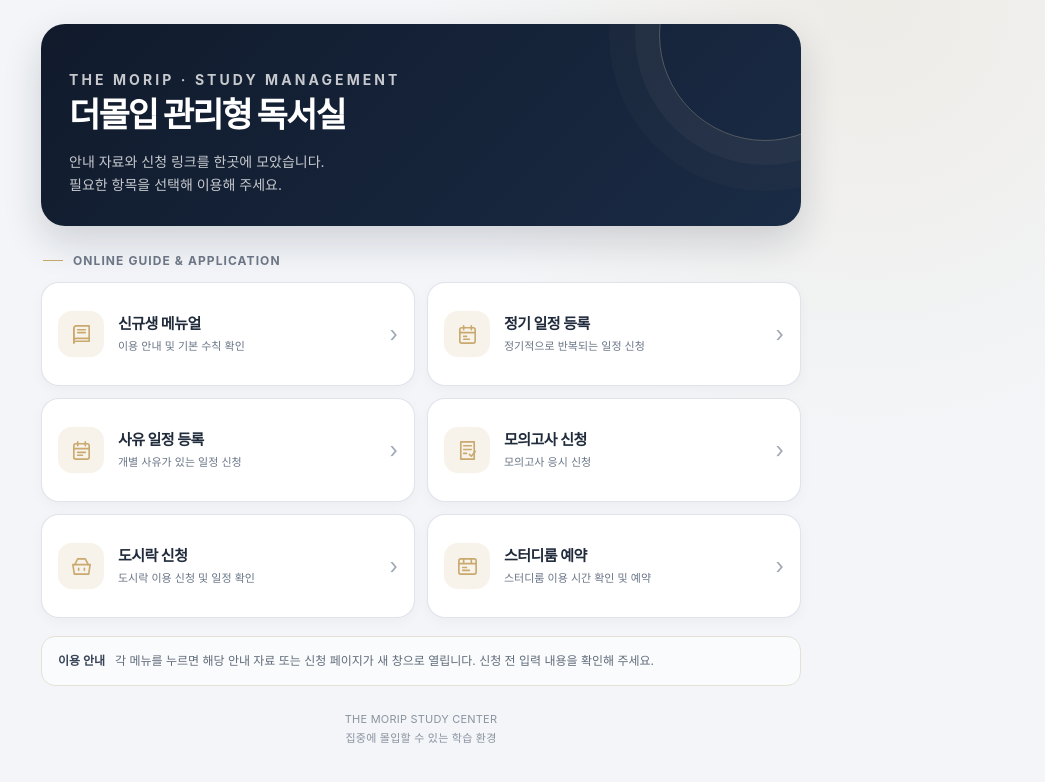
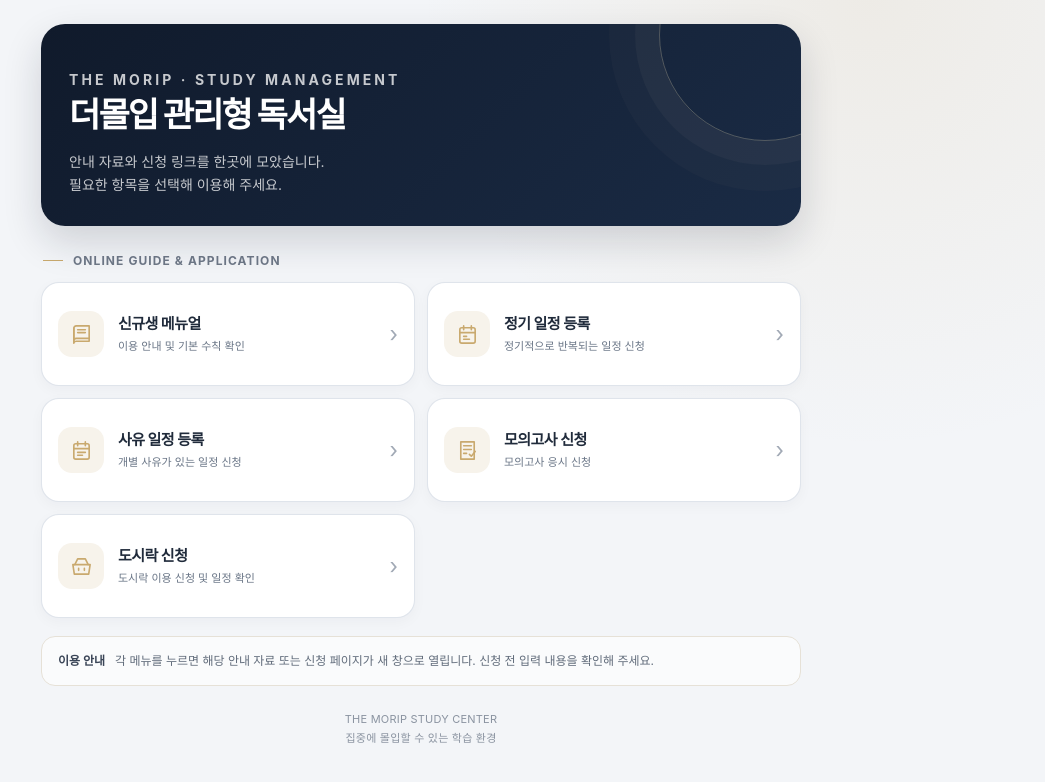
Before and after one commit to themoripgodeok/the-morip, a plain HTML site: page index.html in a window 1280 px wide. Shown: the whole page, without its empty margins (219-1264 px from the left). Drawn offline with Linux system fonts and the light colour scheme.

Commit message:
Remove study room reservation menu from main page

```diff
--- a/index.html
+++ b/index.html
@@ -29,7 +29,7 @@
 <a class="card" href="https://forms.gle/6s9QrFLkWNr4jFDQ6" target="_blank" rel="noopener noreferrer"><span class="symbol" aria-hidden="true"><svg viewBox="0 0 24 24"><rect x="4" y="5" width="16" height="16" rx="2"/><path d="M8 3v4M16 3v4M4 10h16M8 14h8M8 17h5"/></svg></span><span class="copy"><strong>사유 일정 등록</strong><span>개별 사유가 있는 일정 신청</span></span><span class="arrow">›</span></a>
 <a class="card" href="https://forms.gle/ZtnhXLCvGWC27NhJ9" target="_blank" rel="noopener noreferrer"><span class="symbol" aria-hidden="true"><svg viewBox="0 0 24 24"><path d="M5 3h14v18H5z"/><path d="M8 7h8M8 11h8M8 15h3"/><path d="m14 16 2 2 4-5"/></svg></span><span class="copy"><strong>모의고사 신청</strong><span>모의고사 응시 신청</span></span><span class="arrow">›</span></a>
 <a class="card" href="https://docs.google.com/forms/d/17zgFoKn7NKvfe4yx4H6_Da1mPZ8VAehELuSr5M2nCFc/viewform" target="_blank" rel="noopener noreferrer"><span class="symbol" aria-hidden="true"><svg viewBox="0 0 24 24"><path d="M3 10h18l-1.5 10h-15z"/><path d="M5 10 8 4h8l3 6M9 14v2M15 14v2"/></svg></span><span class="copy"><strong>도시락 신청</strong><span>도시락 이용 신청 및 일정 확인</span></span><span class="arrow">›</span></a>
-<a class="card" href="studyroom-student.html" target="_blank" rel="noopener noreferrer"><span class="symbol" aria-hidden="true"><svg viewBox="0 0 24 24"><rect x="3" y="4" width="18" height="16" rx="2"/><path d="M3 9h18M8 4v5M16 4v5M7 13h4M7 16h7"/></svg></span><span class="copy"><strong>스터디룸 예약</strong><span>스터디룸 이용 시간 확인 및 예약</span></span><span class="arrow">›</span></a>
+
 </section>
 <aside class="notice"><b>이용 안내</b><span>각 메뉴를 누르면 해당 안내 자료 또는 신청 페이지가 새 창으로 열립니다. 신청 전 입력 내용을 확인해 주세요.</span></aside>
 <footer>THE MORIP STUDY CENTER<br>집중에 몰입할 수 있는 학습 환경</footer>
```
